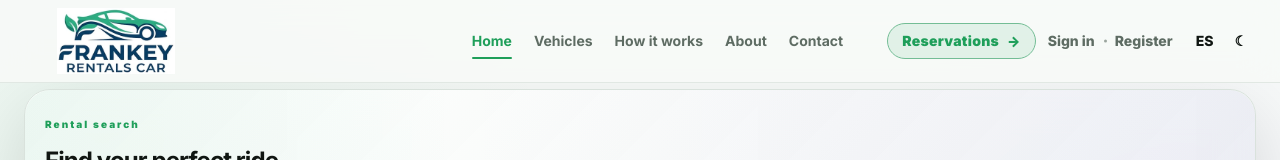
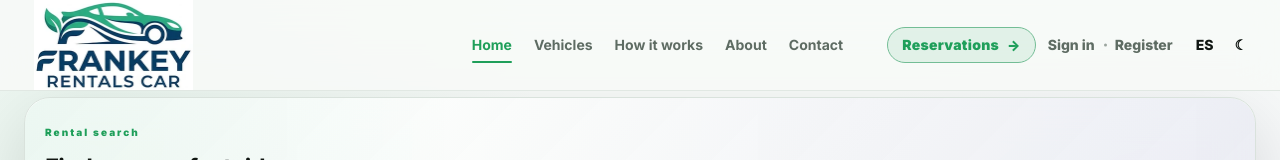
Before and after one commit to franyelmartinez618-cloud/EcoFusion-RentalCars2.0, a React (Vite) app in the folder frontend/: page / in a window 1280 px wide. Shown: the top 160 px of the page. Built offline with nearby package versions, Linux system fonts and the light colour scheme; no server answers.

Commit message:
Use intrinsic 2:1 FRANKEY artwork dimensions

```diff
--- a/frontend/src/components/Navbar/Navbar.jsx
+++ b/frontend/src/components/Navbar/Navbar.jsx
@@ -71,9 +71,35 @@ export default function Navbar() {
     return (
         <header className={`navbar ${scrolled ? "navbar--scrolled" : ""}`}>
             <div className="container navbar__container">
-                <Link to="/" className="navbar__brand" onClick={closeMenu} aria-label="FRANKEY Rentals Car">
-                    <img src="/frankey-official-logo.webp" alt="FRANKEY Rentals Car" className="navbar__logo-image navbar__logo-image--full" />
-
+                <Link
+                    to="/"
+                    className="navbar__brand"
+                    onClick={closeMenu}
+                    aria-label="FRANKEY Rentals Car"
+                    style={{
+                        flex: "0 1 clamp(136px, 14vw, 220px)",
+                        width: "clamp(136px, 14vw, 220px)",
+                        minWidth: "136px",
+                        height: "auto",
+                        overflow: "visible",
+                    }}
+                >
+                    <img
+                        src="/frankey-official-logo.webp"
+                        alt="FRANKEY Rentals Car"
+                        className="navbar__logo-image navbar__logo-image--full"
+                        width={320}
+                        height={160}
+                        style={{
+                            display: "block",
+                            width: "100%",
+                            height: "auto",
+                            maxWidth: "100%",
+                            maxHeight: "none",
+                            aspectRatio: "2 / 1",
+                            objectFit: "contain",
+                        }}
+                    />
                 </Link>
 
                 <button type="button" className="navbar__mobile-toggle" onClick={() => setMenuOpen((value) => !value)} aria-label={t.common.menu} aria-expanded={menuOpen}>
```
